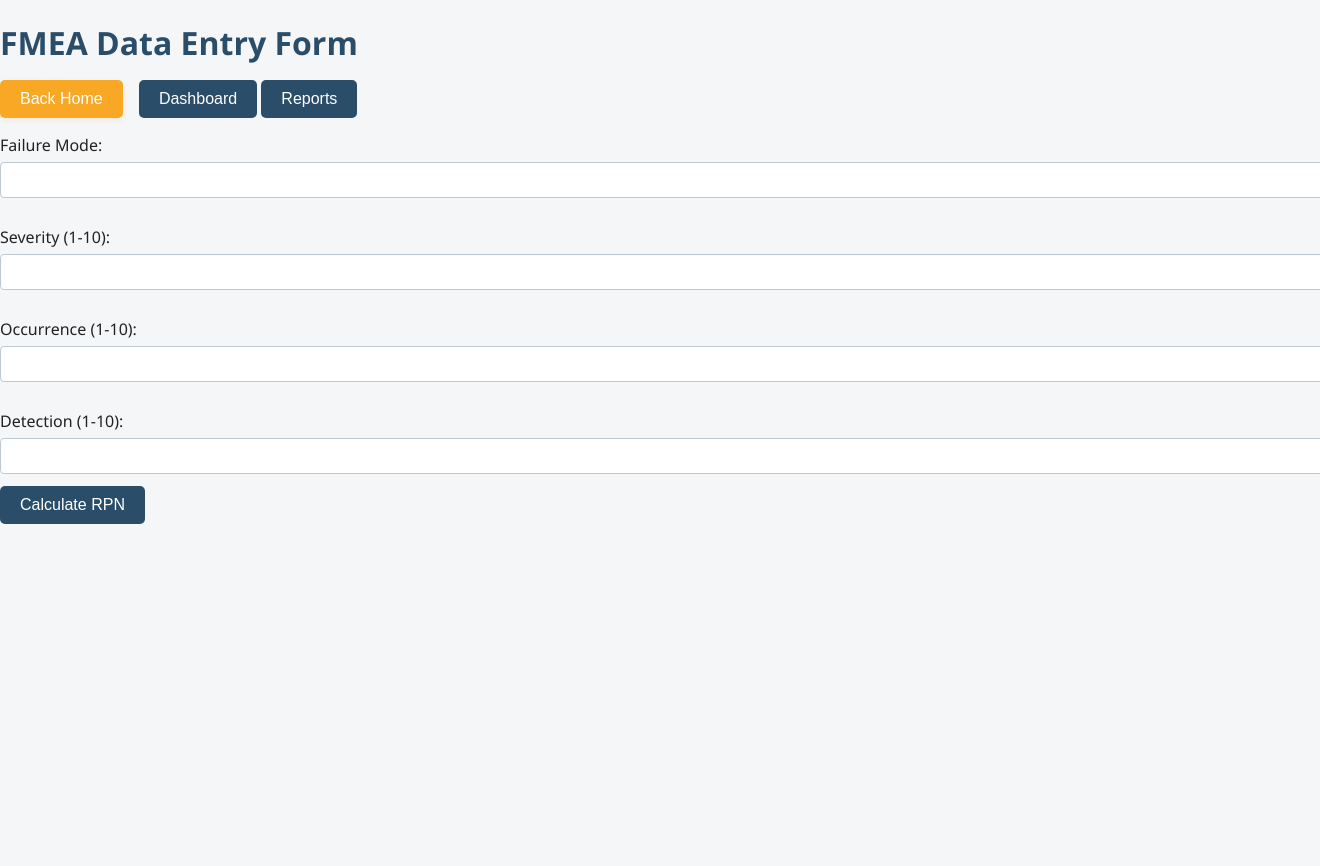
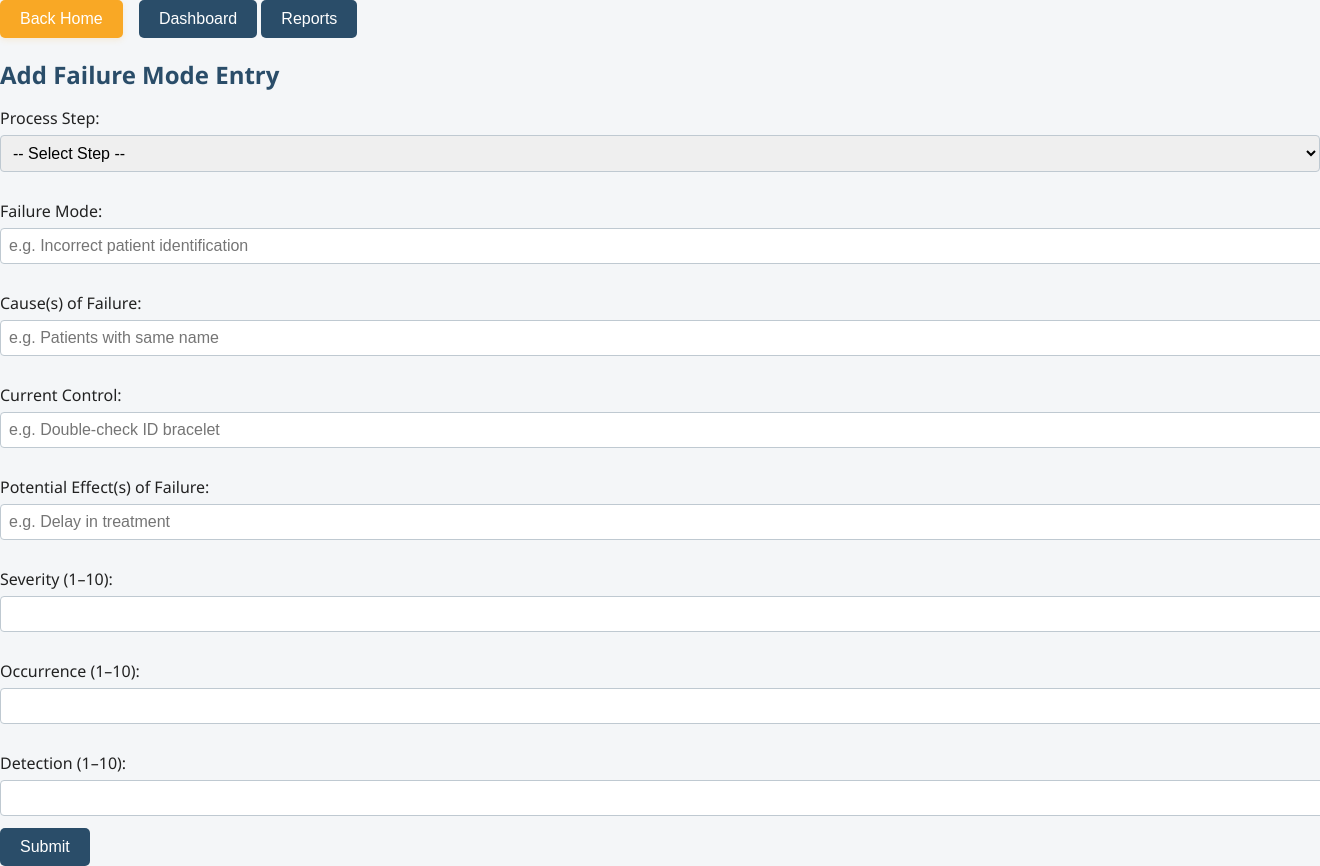
Before and after one commit to Amardoo/FMEA2, a Flask app: page /form in a window 1320 px wide; the page is wider, and only the part inside the window is pictured. Before the commit the page ends 524 px from the top of that part, so only its background shows below. Run offline with Flask 3, Linux system fonts and the light colour scheme.

Commit message:
Add Potential Effect(s) of Failure field and update backend for FMEA form

```diff
--- a/app.py
+++ b/app.py
@@ -26,7 +26,10 @@ def init_db():
     c = conn.cursor()
     c.execute('''CREATE TABLE IF NOT EXISTS failure_modes
                  (id INTEGER PRIMARY KEY AUTOINCREMENT,
+                  step TEXT,
                   failure_mode TEXT,
+                  cause TEXT,
+                  control TEXT,
                   s INTEGER,
                   o INTEGER,
                   d INTEGER,
@@ -38,9 +41,19 @@ def init_db():
 def get_all_data():
     conn = sqlite3.connect('fmea.db')
     c = conn.cursor()
-    c.execute('SELECT id, failure_mode, s, o, d, rpn FROM failure_modes ORDER BY rpn DESC')
+    c.execute('SELECT id, step, failure_mode, cause, control, s, o, d, rpn FROM failure_modes ORDER BY rpn DESC')
     rows = c.fetchall()
-    data = [{'id': row[0], 'Failure Mode': row[1], 'S': row[2], 'O': row[3], 'D': row[4], 'RPN': row[5]} for row in rows]
+    data = [{
+        'id': row[0],
+        'Step': row[1],
+        'Failure Mode': row[2],
+        'Cause': row[3],
+        'Control': row[4],
+        'S': row[5],
+        'O': row[6],
+        'D': row[7],
+        'RPN': row[8]
+    } for row in rows]
     conn.close()
     return data
 
@@ -57,21 +70,36 @@ def get_stats(data):
 
 @app.route('/form', methods=['GET', 'POST'])
 def form():
+    error = None
     if request.method == 'POST':
-        name = request.form['failure_mode']
-        s = int(request.form['severity'])
-        o = int(request.form['occurrence'])
-        d = int(request.form['detectability'])
+        step = request.form.get('step')
+        failure_mode = request.form.get('failure_mode')
+        cause = request.form.get('cause')
+        control = request.form.get('control')
+        try:
+            s = int(request.form.get('severity'))
+            o = int(request.form.get('occurrence'))
+            d = int(request.form.get('detection'))
+        except (TypeError, ValueError):
+            error = 'Severity, Occurrence, and Detection must be numbers between 1 and 10.'
+            return render_template('form.html', error=error)
+
+        if not all([step, failure_mode, cause, control, s, o, d]):
+            error = 'All fields are required.'
+            return render_template('form.html', error=error)
         if not (1 <= s <= 10 and 1 <= o <= 10 and 1 <= d <= 10):
-            return render_template('form.html', error='Values must be between 1 and 10')
+            error = 'Values must be between 1 and 10.'
+            return render_template('form.html', error=error)
+
         rpn = s * o * d
         conn = sqlite3.connect('fmea.db')
         c = conn.cursor()
-        c.execute('INSERT INTO failure_modes (failure_mode, s, o, d, rpn) VALUES (?, ?, ?, ?, ?)',
-                  (name, s, o, d, rpn))
+        c.execute('INSERT INTO failure_modes (step, failure_mode, cause, control, s, o, d, rpn) VALUES (?, ?, ?, ?, ?, ?, ?, ?)',
+                  (step, failure_mode, cause, control, s, o, d, rpn))
         conn.commit()
         conn.close()
-    return render_template('form.html')
+        return redirect(url_for('form'))
+    return render_template('form.html', error=error)
 
 @app.route('/dashboard')
 def dashboard():
--- a/templates/form.html
+++ b/templates/form.html
@@ -2,29 +2,65 @@
 <html lang="en">
 <head>
     <meta charset="UTF-8">
-    <title>FMEA Data Entry Form</title>
+    <title>Add Failure Mode</title>
     <link rel="stylesheet" href="/static/style.css">
 </head>
 <body>
-    <h1>FMEA Data Entry Form</h1>
     <div style="margin-bottom: 16px;">
         <a href="/home"><button class="back-home-btn">Back Home</button></a>
         <a href="/dashboard"><button>Dashboard</button></a>
         <a href="/reports"><button>Reports</button></a>
     </div>
-    <form method="post">
+    <div class="form-container">
+        <h2>Add Failure Mode Entry</h2>
+        <form method="POST">
+            <!-- 1. Process Step (Dropdown) -->
+            <label for="step">Process Step:</label>
+            <select name="step" id="step" required>
+                <option value="">-- Select Step --</option>
+                <option>Ordering blood request</option>
+                <option>Patient identification</option>
+                <option>Sampling</option>
+                <option>Labeling</option>
+                <option>Analysis of blood sample</option>
+                <option>Issuing blood components</option>
+                <option>Transfusing blood components</option>
+            </select>
+
+            <!-- 2. Failure Mode -->
             <label for="failure_mode">Failure Mode:</label>
-        <input type="text" id="failure_mode" name="failure_mode" required>
-        <label for="severity">Severity (1-10):</label>
+            <input type="text" id="failure_mode" name="failure_mode" placeholder="e.g. Incorrect patient identification" required>
+
+            <!-- 3. Cause(s) of Failure -->
+            <label for="cause">Cause(s) of Failure:</label>
+            <input type="text" id="cause" name="cause" placeholder="e.g. Patients with same name" required>
+
+            <!-- 4. Current Control -->
+            <label for="control">Current Control:</label>
+            <input type="text" id="control" name="control" placeholder="e.g. Double-check ID bracelet" required>
+
+             <!-- 5. Potential Effect(s) of Failure -->
+            <label for="effect">Potential Effect(s) of Failure:</label>
+            <input type="text" id="effect" name="effect" placeholder="e.g. Delay in treatment" required>
+
+
+            <!-- 6. Severity -->
+            <label for="severity">Severity (1–10):</label>
             <input type="number" id="severity" name="severity" min="1" max="10" required>
-        <label for="occurrence">Occurrence (1-10):</label>
+
+            <!-- 7. Occurrence -->
+            <label for="occurrence">Occurrence (1–10):</label>
             <input type="number" id="occurrence" name="occurrence" min="1" max="10" required>
-        <label for="detectability">Detection (1-10):</label>
-        <input type="number" id="detectability" name="detectability" min="1" max="10" required>
-        <button type="submit">Calculate RPN</button>
+
+            <!-- 8. Detection -->
+            <label for="detection">Detection (1–10):</label>
+            <input type="number" id="detection" name="detection" min="1" max="10" required>
+
+            <button type="submit">Submit</button>
         </form>
         {% if error %}
             <p class="error">{{ error }}</p>
         {% endif %}
+    </div>
 </body>
 </html>
```
Also changed, not shown: fmea.db. Lines whose indentation alone changed are shown as unchanged.
